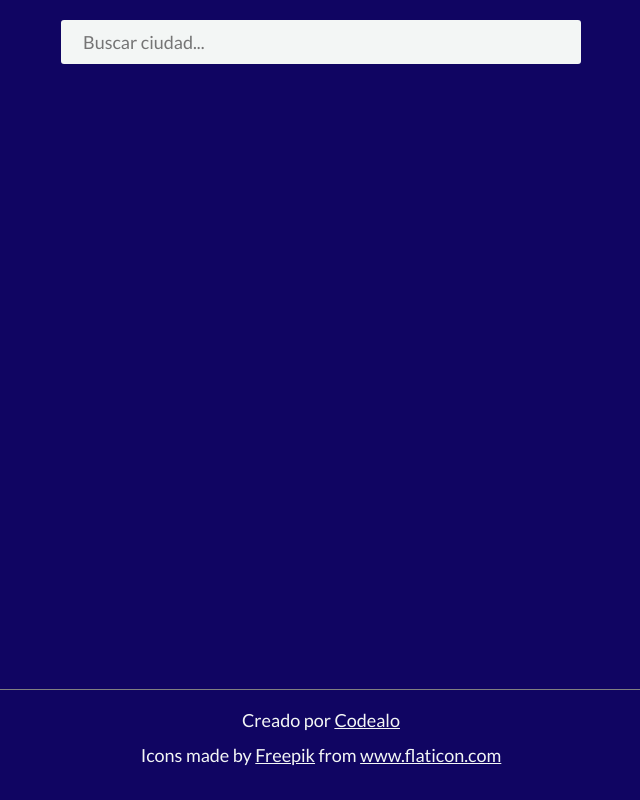
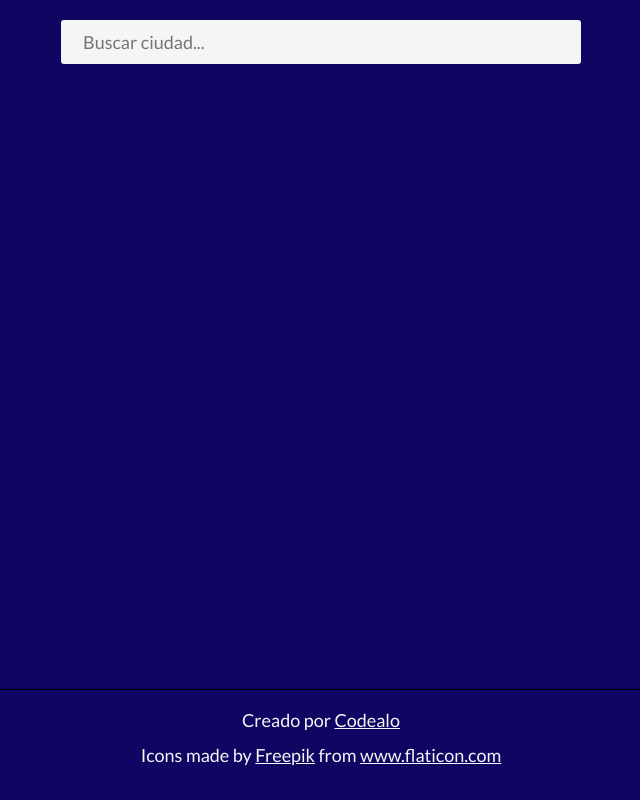
Before and after one commit to KarinTech/clima_app, a plain HTML site: page index.html in a window 1280 px wide. Shown: the whole page, without its empty margins (319-959 px from the left). Drawn offline with Linux system fonts and the light colour scheme; files whose address does not match are found by name.

Commit message:
Update style.css

```diff
--- a/style.css
+++ b/style.css
@@ -27,7 +27,7 @@ footer {
   position: fixed;
   bottom: 0;
   padding: 20px 0px;
-  border-top: 1px solid grey;
+  border-top: 1px solid black;
   width: 100%;
   text-align: center;
 }
```
